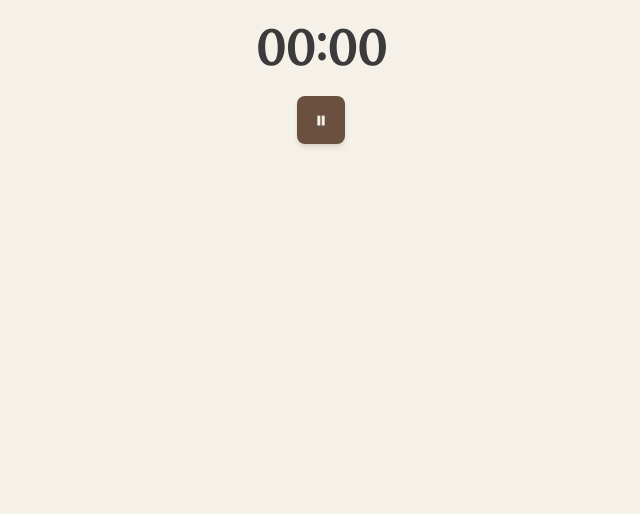
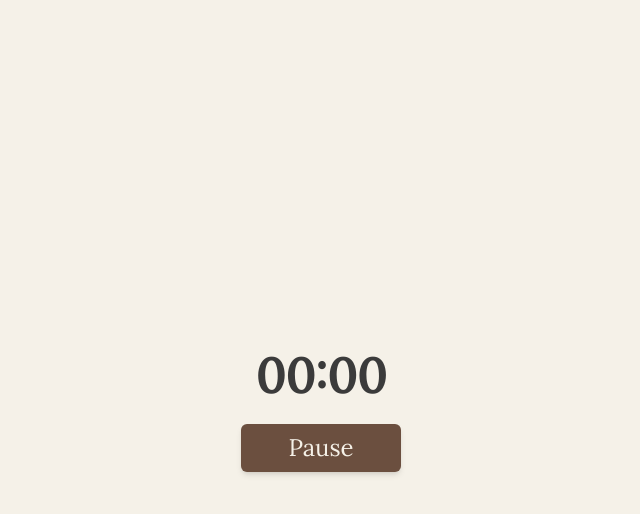
Before and after one commit to ishi-pishi/brainhaven, a React (Vite) app in the folder frontend/: page /timer in a window 1280 px wide. Shown: the top 514 px of the page, without its empty margins (319-959 px from the left). Built offline with nearby package versions, Linux system fonts and the light colour scheme.

Commit message:
Fix appearance

```diff
--- a/frontend/src/components/pomodoroSession/PauseButton.tsx
+++ b/frontend/src/components/pomodoroSession/PauseButton.tsx
@@ -16,9 +16,9 @@ export function PauseButton() {
 
   return (
     <button onClick={handleClick}
-      className="w-12 h-12 text-2xl rounded-lg bg-accent hover:bg-accent-2 active:bg-accent-3 transition-all duration-150 shadow-md flex items-center justify-center active:scale-95 active:translate-y-0.5"
+      className="w-40 h-12 text-2xl rounded-md bg-accent hover:bg-accent-2 active:bg-accent-3 transition-all duration-150 shadow-md flex items-center justify-center active:scale-95 active:translate-y-0.5"
     >
-      {isPaused ? "▶" : "⏸"}
+      {isPaused ? "Play" : "Pause"}
     </button>
   );
 }
--- a/frontend/src/pages/TimerPage.tsx
+++ b/frontend/src/pages/TimerPage.tsx
@@ -3,7 +3,7 @@ import { TimerSection } from "../components/pomodoroSession/TimerSection";
 
 export function TimerPage() {
   return (
-    <div className="">
+    <div className="flex flex-col items-center justify-center min-h-screen">
       <TimerSection />
     </div>
   );
```
